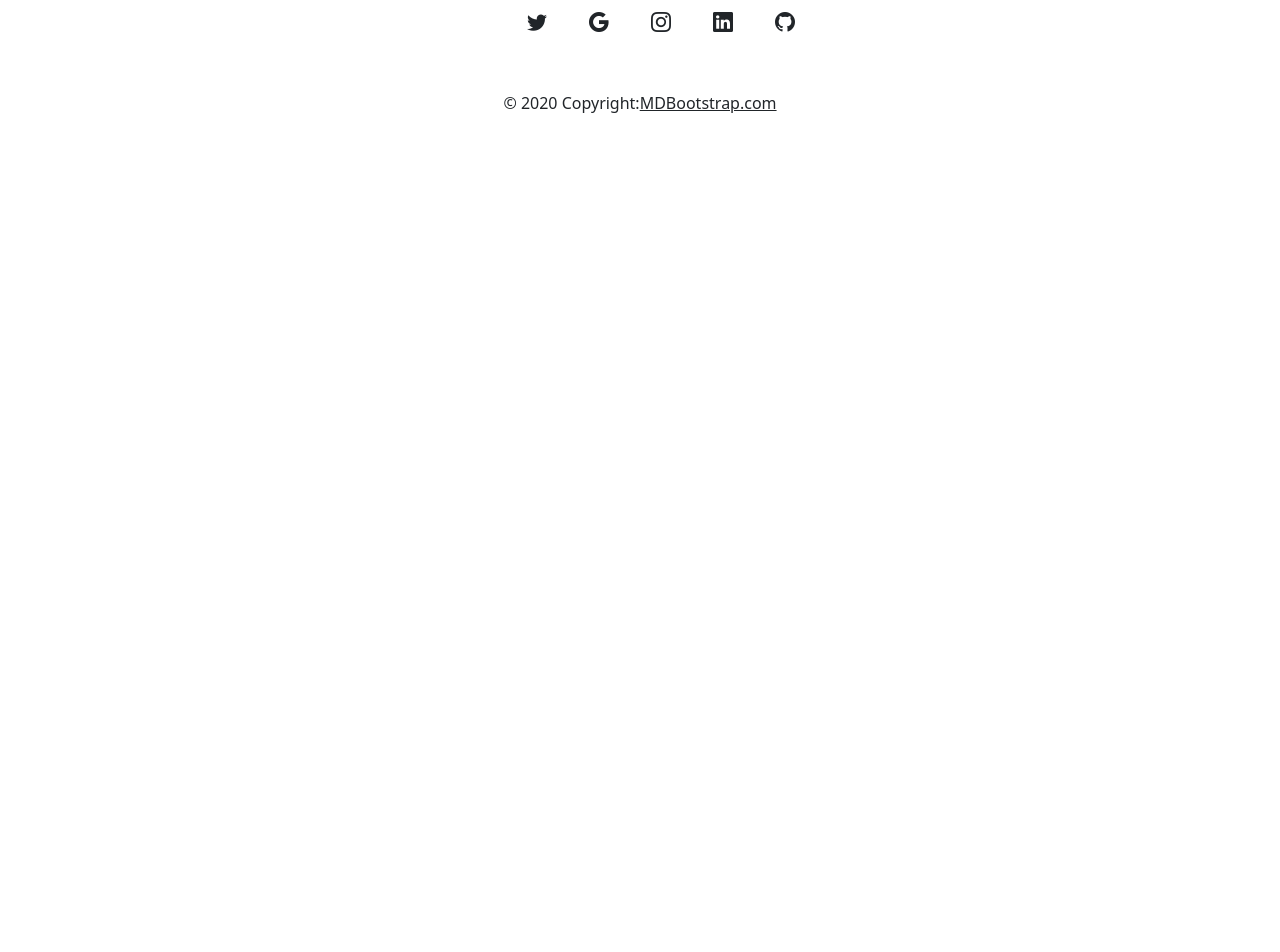
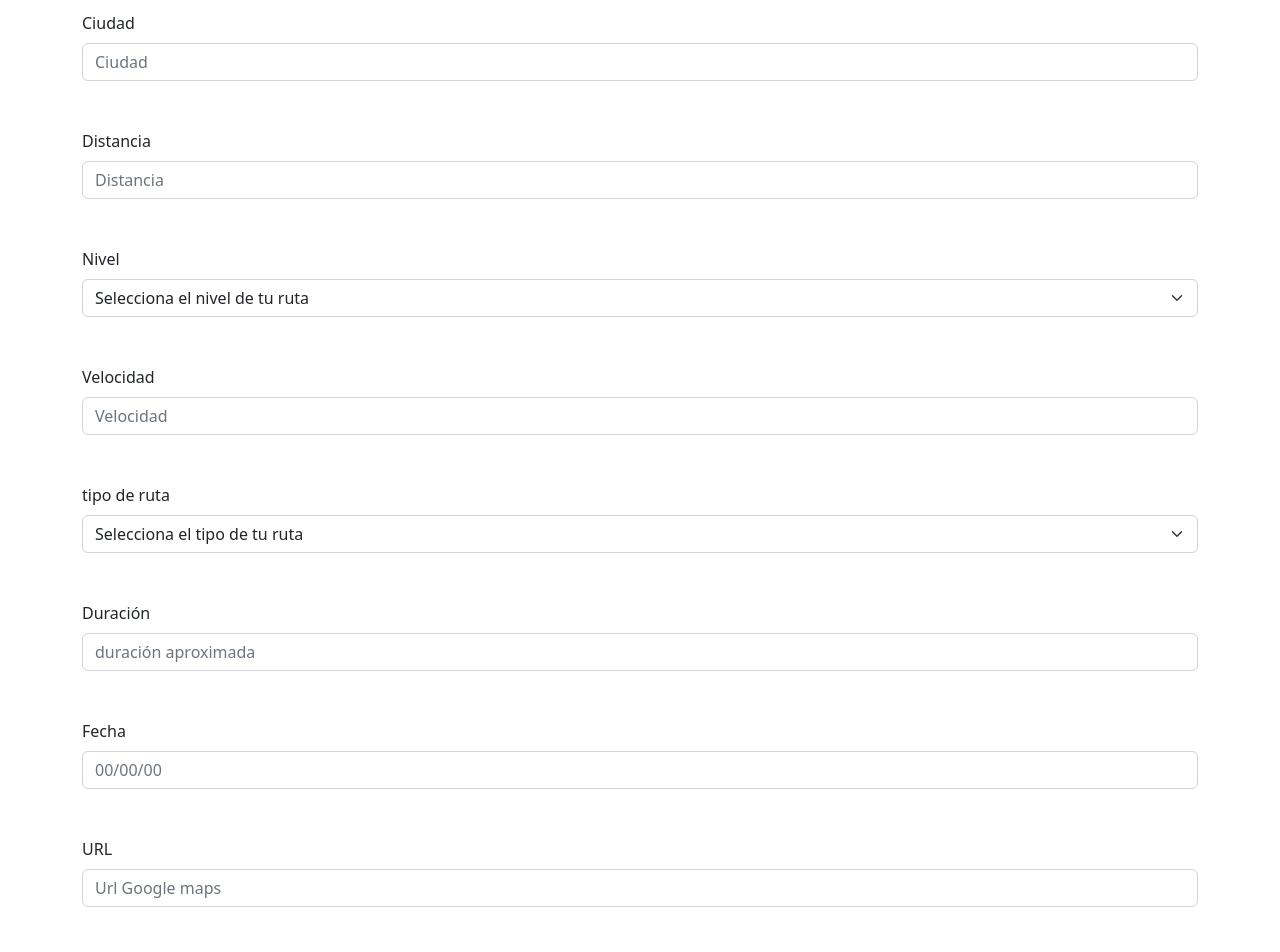
Before and after one commit to juanordone/meetcyclist, a React (Vite) app in the folder vite-project/: page /subirRuta in a window 1280 px wide. Shown: the part 160-1112 px from the top of the page. Before the commit the page ends 800 px from the top, so only its background shows below. Built offline with nearby package versions, Linux system fonts and the light colour scheme.

Commit message:
formulario

```diff
--- /dev/null
+++ b/vite-project/src/components/Formulario/FormularioEsquema.js
@@ -0,0 +1,19 @@
+import * as yup from "yup";
+
+export const FormularioEsquema = yup.object().shape({
+  ciudad: yup.string().required("Obligatorio"),
+  distancia: yup.string().required("Obligatorio"),
+  nivel: yup
+    .string()
+    .oneOf(["Facil", "Media", "Dificil"], "nivel no valido")
+    .required("Obligatorio"),
+  velocidad: yup.string().required("Obligatorio"),
+  tipo: yup
+    .string()
+    .oneOf(["Solo ida", "Ida y vuelta", "Circular"], "tipo no valido")
+    .required("Obligatorio"),
+  duracion: yup.string().required("Obligatorio"),
+  fecha: yup.date().required("Obligatorio"),
+  url: yup.string().required("Obligatorio"),
+  detalles: yup.string(),
+});
--- /dev/null
+++ b/vite-project/src/components/Formulario/utils/form.js
@@ -0,0 +1,11 @@
+export const initialValues = {
+    ciudad: "",
+    distancia: "",
+    nivel: "",
+    velocidad: "",
+    tipo: "",
+    duracion: "",
+    fecha: "",
+    url: "",
+    detalles: "",
+};
--- a/vite-project/src/views/SubirRuta/SubirRuta.jsx
+++ b/vite-project/src/views/SubirRuta/SubirRuta.jsx
@@ -1,10 +1,11 @@
+import Formulario from "../../components/Formulario/Formulario";
 import Navbar from "../../components/Navbar/Navbar";
 
 export default function SubirRuta(){
     return(
         <>
         <Navbar/>
-
+        <Formulario/>
         </>
     )
 }
```
